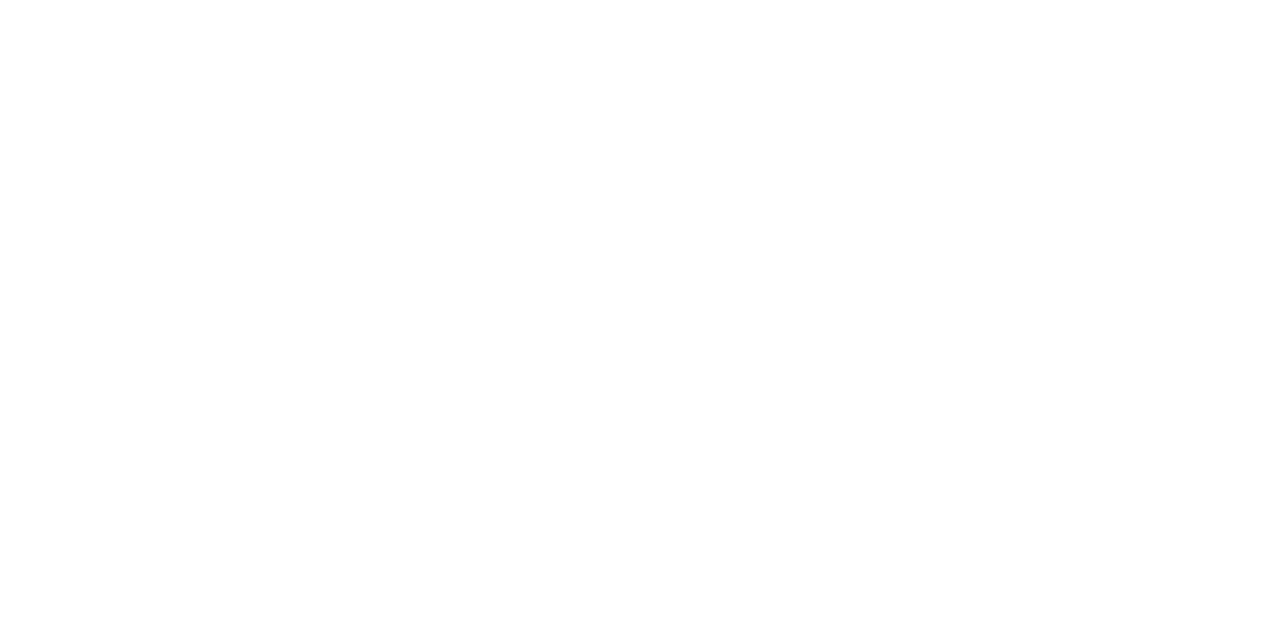
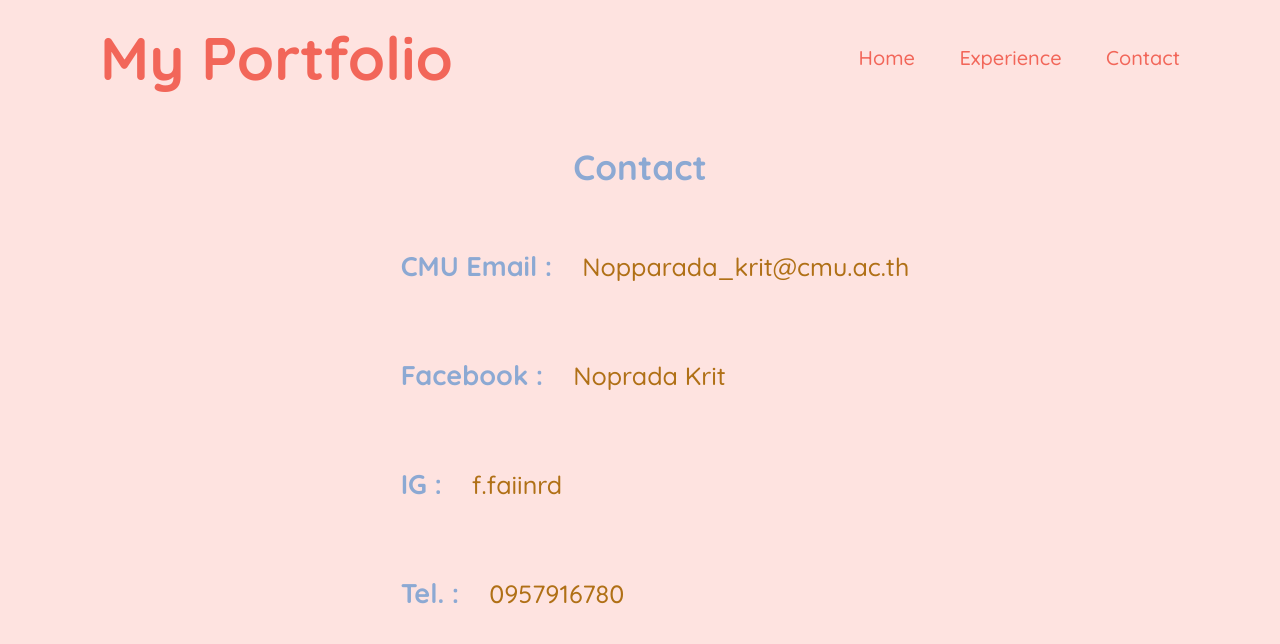
Before and after one commit to cpe207/lab02-faiinrd, a plain HTML site: page contact.html in a window 1280 px wide. Drawn offline with Linux system fonts and the light colour scheme.

Commit message:
port complete

```diff
--- a/contact.html
+++ b/contact.html
@@ -0,0 +1,52 @@
+<!DOCTYPE html>
+<html lang="en">
+<head>
+    <meta charset="UTF-8">
+    <meta name="viewport" content="width=device-width, initial-scale=1.0">
+    <title>Document</title>
+    <link rel="stylesheet" href="style.css">
+
+    <link rel="preconnect" href="https://fonts.googleapis.com">
+    <link rel="preconnect" href="https://fonts.gstatic.com" crossorigin>
+    <link href="https://fonts.googleapis.com/css2?family=Quicksand:wght@300..700&display=swap" rel="stylesheet">
+
+</head>
+<body>
+
+    <header class="header">
+
+        <a href="/index.html" class="port">My Portfolio</a>
+
+        <nav class="navbar">
+          <a href="/index.html">Home</a>
+          <a href="/experience.html">Experience</a>
+          <a href="/contact.html">Contact</a>
+        </nav>
+
+      </header>
+
+      <h1 class="center-header">Contact</h1>
+
+    <div class="image-container">
+      <div class="contact-container">
+        <div class="contact-item">
+            <h2>CMU Email : </h2>
+            <a href="mailto:Nopparada_krit@cmu.ac.th">Nopparada_krit@cmu.ac.th</a>
+        </div>
+        <div class="contact-item">
+            <h2>Facebook : </h2>
+            <a href="https://www.facebook.com/profile.php?id=100002420368899&locale=th_TH">Noprada Krit</a>
+        </div>
+        <div class="contact-item">
+          <h2>IG : </h2>
+          <a href="https://www.instagram.com/f.faiinrd/">f.faiinrd</a>
+        </div>
+        <div class="contact-item">
+            <h2>Tel. : </h2>
+            <a href="tel:0957916780">0957916780</a>
+        </div>
+      </div>
+    </div>
+
+</body>
+</html>
--- /dev/null
+++ b/style.css
@@ -0,0 +1,117 @@
+*{
+    padding: 0;
+    margin: 0;
+    box-sizing: border-box;
+}
+
+body{
+    background-color: #fee3e0;
+    font-family: 'Quicksand' , sans-serif;
+}
+
+.header{
+    /* position: fixed;
+    top: 0;
+    left: 0;
+    width: 100%; */
+
+    padding: 20px 100px;
+    /* background-color:#F0EFF4; */
+    display: flex;
+    justify-content: space-between;
+    align-items: center;
+    /* z-index: 100; */
+}
+
+.center-header{
+    text-align: center;
+}
+
+.port{
+    font-size: 60px;
+    color: #F26659;
+    text-decoration: none;
+    font-weight: 900;
+}
+
+.navbar a{
+    position: relative;
+    font-size: 20px;
+    color: #F26659;
+    font-weight: 500;
+    text-decoration: none;
+    margin-left: 40px;
+}
+
+.navbar a::before{
+    content: '';
+    position: absolute;
+    top: 100%;
+    left: 0;
+    width: 0;
+    height: 2px;
+    background: #F26659;
+    transition: 0.3s;
+}
+
+
+.navbar a:hover::before{
+    width: 100%;
+}
+
+h1{
+    font-size: 35px;
+    color: #8CA9D3;
+    margin: 30px;
+    font-weight: 900;
+}
+
+h2{
+    font-size: 27px;
+    color: #8CA9D3;
+    margin: 30px;
+}
+
+p{
+    text-align: center;
+    font-size: 25px;
+    margin: 30px;
+    color: #b07016;
+
+}
+
+a{
+    font-size: 25px;
+    text-decoration: none;
+    color: #b07016;
+    font-weight: 500;
+    text-align: center;
+}
+
+a:hover {
+    color: #FF6347;
+}
+
+.image-container {
+    display: flex;
+    justify-content: center;
+    align-items: center;
+    gap: 30px;
+}
+
+.image-container img {
+    height: 300px;
+    width: 400px;
+    margin: 10px;
+    display: block;
+}
+
+.contact-container {
+    display: flex;
+    flex-direction: column;
+    gap: 15px;
+}
+.contact-item {
+    display: flex;
+    align-items: center;
+}
```
Also changed, not shown: experience.html (+50 -0 lines), index.html (+36 -1 lines), img/proc++.png (added), img/proc++2.png (added), img/profile.jpg (added), img/scratch.png (added), img/scratch2.png (added).
